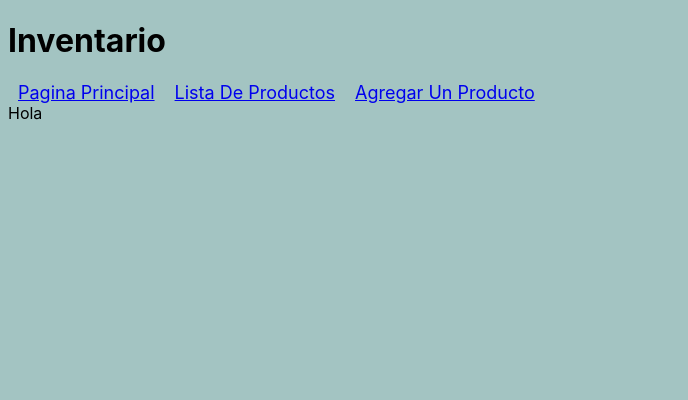
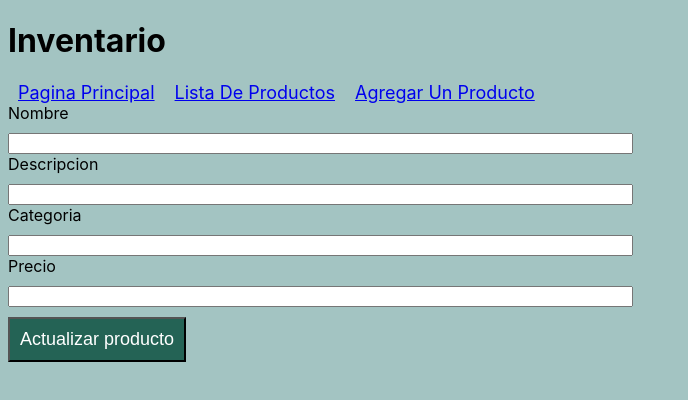
Before and after one commit to peterson-perez/react-crud, a React (Create React App) app: page /edit-product in a window 1280 px wide. Shown: the top 400 px of the page, without its empty margins (0-688 px from the left). Built offline with nearby package versions, Linux system fonts and the light colour scheme; no server answers.

Commit message:
feat: editar los productos funcione

```diff
--- a/src/pages/DetailsPage.js
+++ b/src/pages/DetailsPage.js
@@ -5,9 +5,9 @@ import { useSearchParams } from 'react-router-dom';
 export const DetailsPage = () => {
     const [searchParams] = useSearchParams();
     const [product, setProduct] = useState()
-    const id = searchParams.get('id')
     const [productStock, setProductStock] = useState('')
     const [message, setMessage] = useState('')
+    const id = searchParams.get('id')
 
     const handleChange = (event) => {
         const value = event.target.value
--- a/src/pages/EditProductPage.js
+++ b/src/pages/EditProductPage.js
@@ -1,15 +1,91 @@
-import React from 'react'
+import React, { useState, useEffect } from 'react'
+import { useSearchParams, useNavigate } from 'react-router-dom';
+
+const defaultState = {
+    Name: '',
+    Description: '',
+    Category: '',
+    Price: ''
+}
+
+
+
+export const EditProductPage = () => {
+    const [searchParams] = useSearchParams();
+    const [product, setProduct] = useState(defaultState)
+    const navigate = useNavigate()
+    const [message, setMessage] = useState('')
+    const id = searchParams.get('id')
 
 
 
 
-export const EditProductPage = () => {
+    useEffect(() => {
+        fetch('/ProductId?id=' + id)
+            .then((response) => {
+                return response.json()
+            })
+            .then((product) => {
+                setProduct({
+                    Name: product.name,
+                    Id: product.id,
+                    Description: product.description,
+                    Category: product.category,
+                    Stock: product.stock,
+                    Price: product.price
+                })
+            })
+            .catch(error => console.error(error))
+    }, [id])
+
+    const handleChange = (event) => {
+        const value = event.target.value
+        const name = event.target.name
+        setProduct({
+            ...product,
+            [name]: value
+        })
+
+    }
+
+
+
+    const handleSubmit = (event) => {
+        event.preventDefault()
+        fetch('/Product?id=' + id, {
+            method: "PUT",
+            body: JSON.stringify(product),
+            headers: {
+                'Content-Type': 'application/json'
+            }
+        })
+            .then((response) => {
+                if (response.ok === true) {
+                    navigate('/details?id=' + id)
+                } else {
+                    setMessage('No se ha podido editar el producto')
+                }
+            })
+    }
 
 
 
 
     return (
 
-            <div>Hola</div>
+        <>
+            <form onSubmit={handleSubmit} >
+                <label >Nombre</label>
+                <input type="text" name="Name" value={product.Name} onChange={handleChange} />
+                <label >Descripcion</label>
+                <input type="text" name="Description" value={product.Description} onChange={handleChange} />
+                <label >Categoria</label>
+                <input type="text" name="Category" value={product.Category} onChange={handleChange} />
+                <label >Precio</label>
+                <input type="number" name="Price" value={product.Price} onChange={handleChange} />
+                <button className='nuevo'>Actualizar producto</button>
+            </form>
+            {message}
+        </>
     )
 }
```
